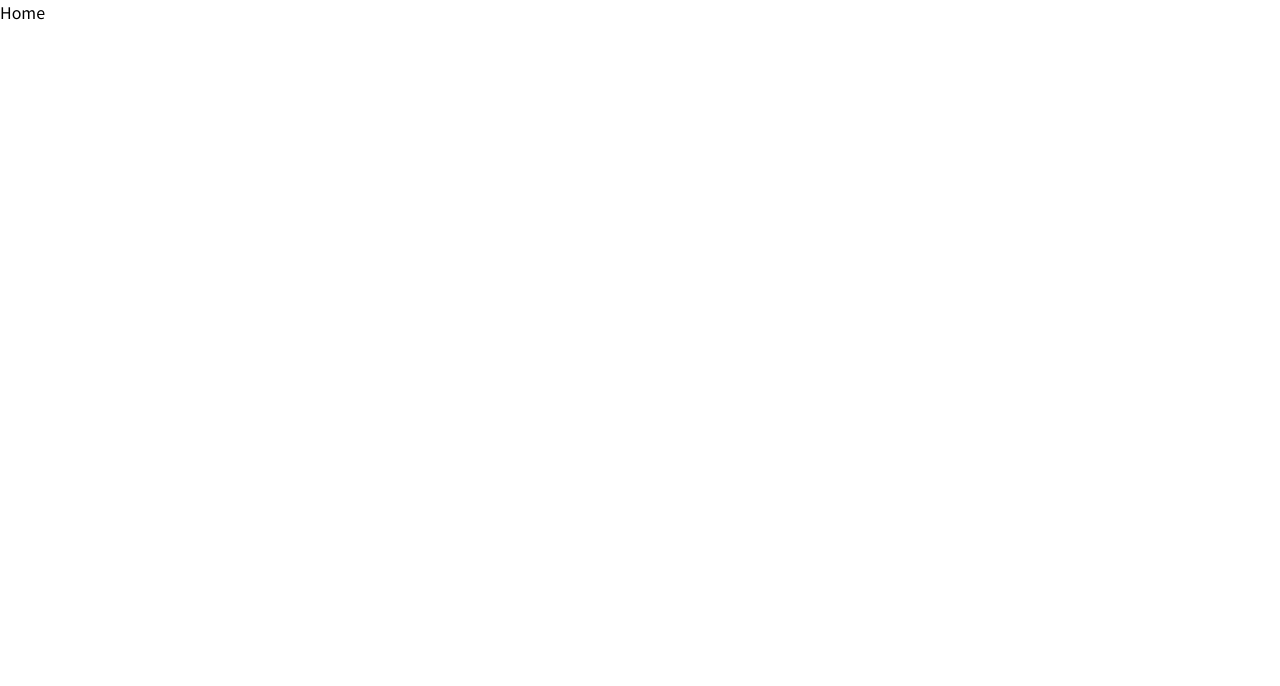
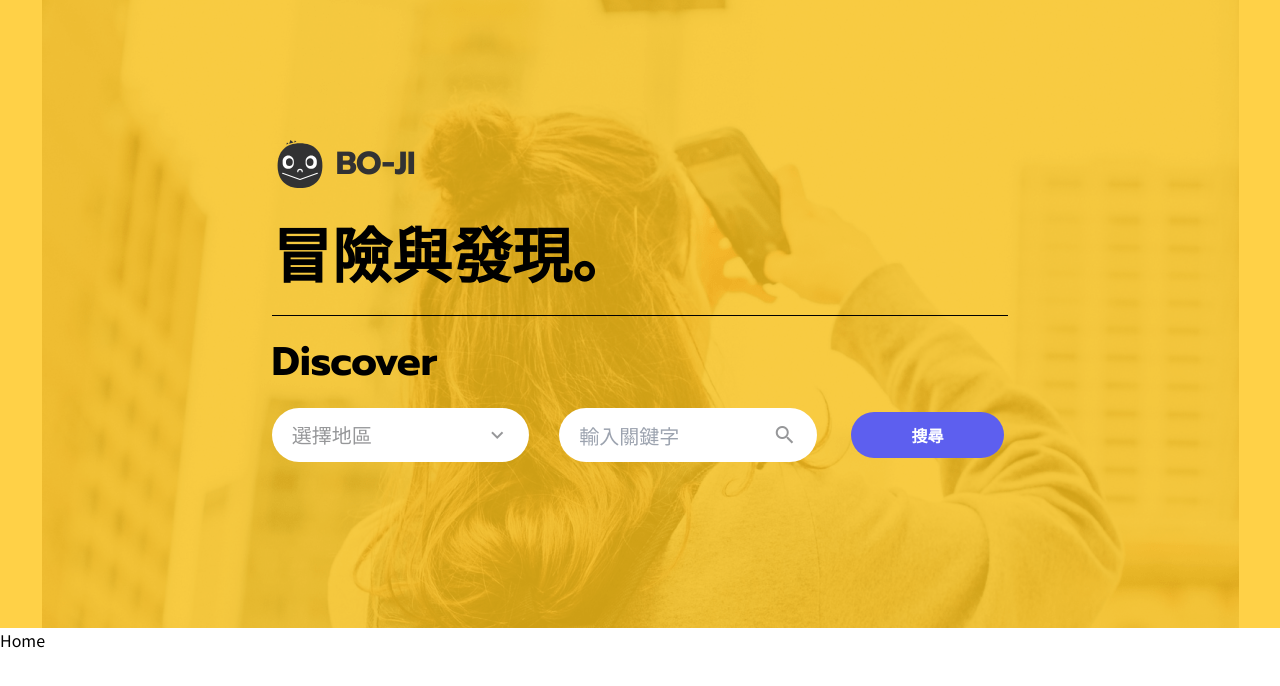
Before and after one commit to a3803896/react_travel, a React (Create React App) app: page / in a window 1280 px wide. Shown: the top 686 px of the page. Built offline with nearby package versions, Linux system fonts and the light colour scheme.

Commit message:
header 雛形

```diff
--- a/src/App.js
+++ b/src/App.js
@@ -1,11 +1,12 @@
 import React from 'react';
 import { renderRoutes } from 'react-router-config';
 import routes from '@/router';
+import Header from './components/Header';
 
 export default function App() {
   return (
     <div className=''>
-      <header></header>
+      <Header />
       {renderRoutes(routes)}
     </div>
   );
--- a/src/assets/style/_font.scss
+++ b/src/assets/style/_font.scss
@@ -1,7 +1,34 @@
-@import url('https://fonts.googleapis.com/css2?family=Noto+Sans+TC&family=Prompt&display=swap');
+@import url('https://fonts.googleapis.com/css2?family=Noto+Sans+TC:wght@400;700&family=Prompt:wght@400;700&display=swap');
 .noto {
   font-family: 'Noto Sans TC', sans-serif;
 }
 .prompt {
   font-family: 'Prompt', sans-serif;
 }
+
+@import url('https://fonts.googleapis.com/icon?family=Material+Icons');
+
+.material-icons {
+  font-family: 'Material Icons';
+  font-weight: normal;
+  font-style: normal;
+  font-size: 24px; /* Preferred icon size */
+  display: inline-block;
+  line-height: 1;
+  text-transform: none;
+  letter-spacing: normal;
+  word-wrap: normal;
+  white-space: nowrap;
+  direction: ltr;
+
+  /* Support for all WebKit browsers. */
+  -webkit-font-smoothing: antialiased;
+  /* Support for Safari and Chrome. */
+  text-rendering: optimizeLegibility;
+
+  /* Support for Firefox. */
+  -moz-osx-font-smoothing: grayscale;
+
+  /* Support for IE. */
+  font-feature-settings: 'liga';
+}
--- /dev/null
+++ b/src/assets/style/_header.scss
@@ -0,0 +1,15 @@
+header {
+  background-color: rgba(255, 198, 26, 0.8);
+  @include xl-width {
+    height: 628px;
+  }
+}
+.header_bgimg {
+  z-index: -1;
+  background-image: url('../img/bg.png');
+}
+.header_container {
+  @include xl-width {
+    padding-top: 136px;
+  }
+}
--- a/src/assets/style/all.scss
+++ b/src/assets/style/all.scss
@@ -4,3 +4,4 @@
 
 @import 'font';
 @import 'util';
+@import 'header';
--- /dev/null
+++ b/src/components/Header.jsx
@@ -0,0 +1,37 @@
+import React from 'react';
+import LOGO from '@/assets/img/logo.svg';
+
+export default function Header() {
+  return (
+    <header className='relative'>
+      <div className='header_bgimg absolute top-0 bottom-0 w-full bg-no-repeat bg-center'></div>
+      <section className='header_container container grid grid-cols-12 gap-x-7.5'>
+        <div className='col-span-8 col-start-3 mb-4'>
+          <div className='flex items-center mb-4'>
+            <img src={LOGO} alt='LOGO' className='w-14 mr-2' />
+            <h1 className='prompt text-dark text-3.5xl leading-12 font-bold'>BO-JI</h1>
+          </div>
+          <h2 className='text-15 leading-title font-bold border-b border-black pb-5'>冒險與發現。</h2>
+        </div>
+        <div className='col-span-8 col-start-3 grid grid-cols-8 gap-x-7.5'>
+          <h3 className='col-span-8 prompt font-bold text-4.5xl leading-15 mb-4'>Discover</h3>
+          <div className='col-span-3'>
+            <div className='flex items-center justify-between select-none cursor-pointer bg-white-default rounded-100 py-3 px-5'>
+              <p className='text-grey text-xl leading-7.5'>選擇地區</p>
+              <span className='material-icons text-grey'>expand_more</span>
+            </div>
+          </div>
+          <div className='col-span-3'>
+            <div className='flex items-center justify-between bg-white-default rounded-100 py-3 px-5'>
+              <input type='text' className='h-7.5 min-w-0 text-xl outline-none' placeholder='輸入關鍵字' />
+              <span className='material-icons text-grey select-none ml-2'>search</span>
+            </div>
+          </div>
+          <div className='col-span-2 p-1'>
+            <button className='bg-accent-default w-full h-full rounded-100 text-white-default font-bold'>搜尋</button>
+          </div>
+        </div>
+      </section>
+    </header>
+  );
+}
--- a/tailwind.config.js
+++ b/tailwind.config.js
@@ -12,8 +12,26 @@ module.exports = {
     extend: {
       margin: {},
       padding: {},
-      fontSize: {},
-      lineHeight: {},
+      gap: {
+        7.5: '1.875rem',
+      },
+      borderRadius: {
+        100: '100px',
+      },
+      fontSize: {
+        '3.5xl': '2rem',
+        '4.5xl': '2.5rem',
+        15: '3.75rem',
+      },
+      lineHeight: {
+        7.5: '1.875rem',
+        12: '3rem',
+        15: '3.75rem',
+        title: '87px',
+      },
+      height: {
+        7.5: '1.875rem',
+      },
       colors: {
         main: {
           default: '#FFC61A',
@@ -60,6 +78,8 @@ module.exports = {
       addComponents({
         '.container': {
           maxWidth: '100%',
+          marginLeft: 'auto',
+          marginRight: 'auto',
           '@screen sm': {
             maxWidth: '540px',
           },
```
Also changed, not shown: src/assets/img/bg.png.
